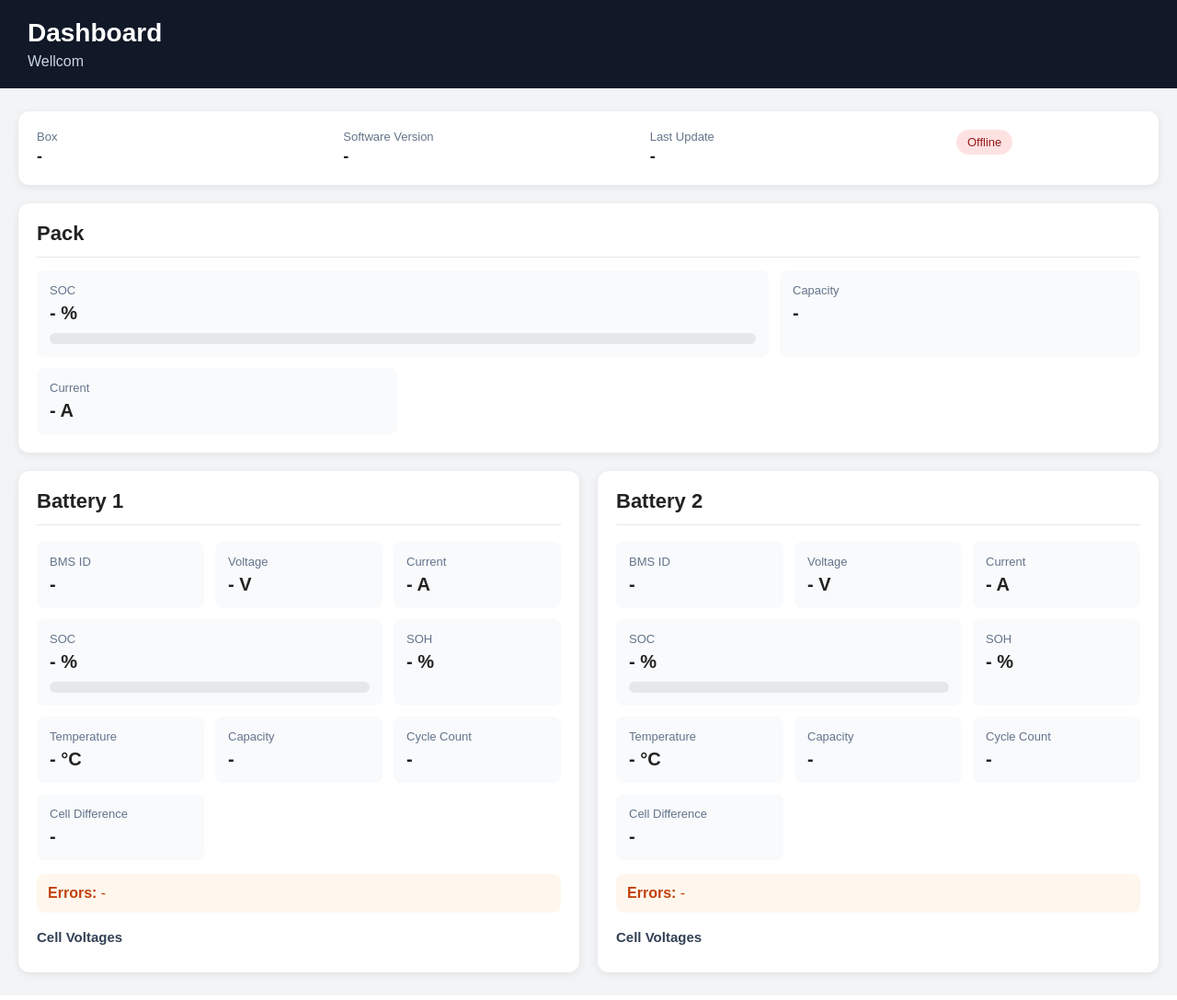
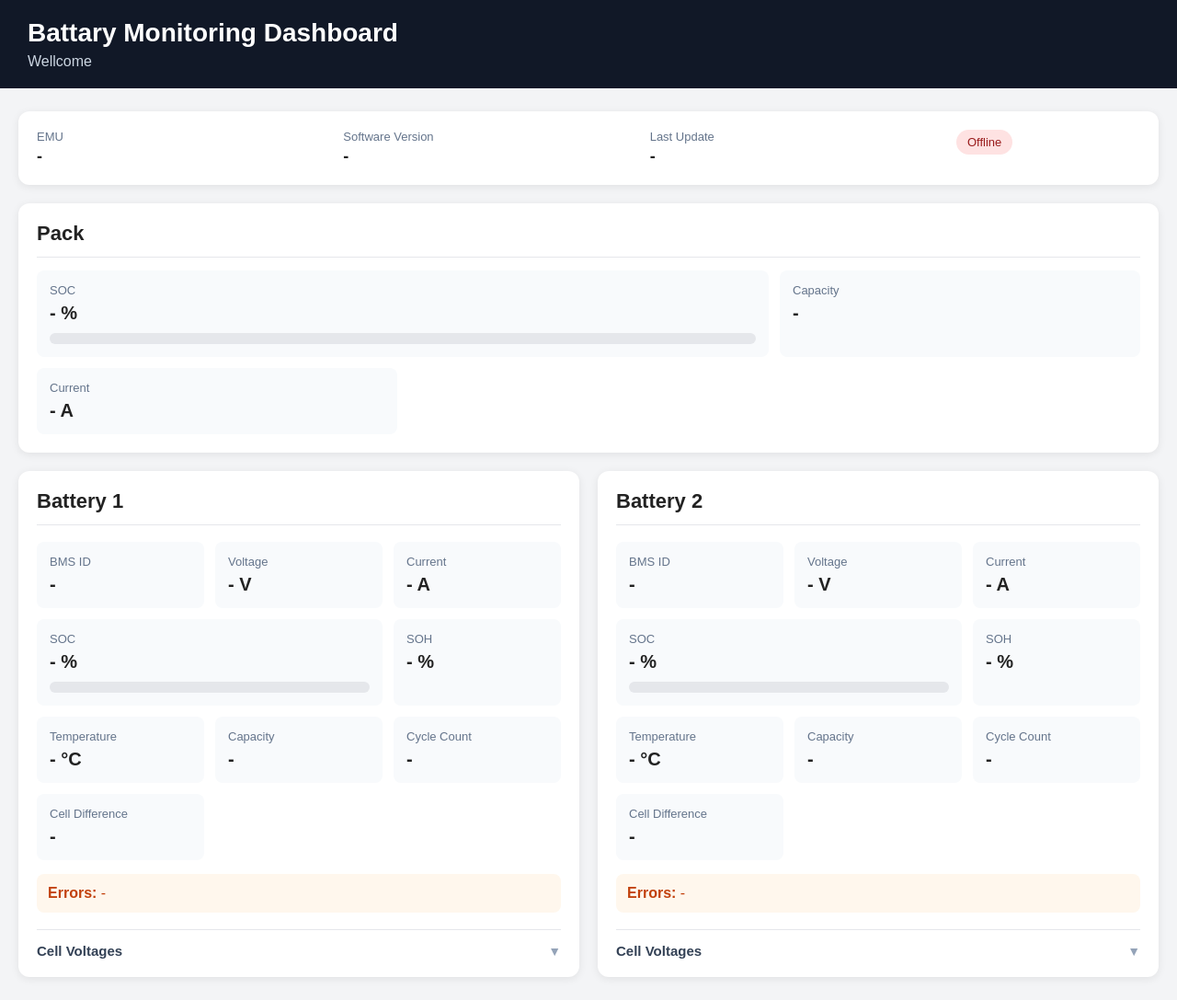
Before and after one commit to nayanakab22/ec600-web, a FastAPI app: page / in a window 1280 px wide. Shown: the whole page at 92% size. Run offline with FastAPI, Linux system fonts and the light colour scheme.

Commit message:
Update dashboard.html

```diff
--- a/templates/dashboard.html
+++ b/templates/dashboard.html
@@ -8,7 +8,7 @@
     <meta name="viewport"
           content="width=device-width, initial-scale=1.0">
 
-    <title> Dashboard</title>
+    <title>Battary Monitoring Dashboard</title>
 
     <style>
 
@@ -147,16 +147,52 @@
             color: #c2410c;
         }
 
-        /* ===== Cell voltages ===== */
+        /* ===== Cell voltages (collapsible) ===== */
 
         .cell-section {
             margin-top: 18px;
+            border-top: 1px solid #e5e7eb;
+            padding-top: 14px;
         }
 
-        .cell-section h4 {
-            margin: 0 0 10px;
+        .cell-toggle {
+            display: flex;
+            align-items: center;
+            justify-content: space-between;
+            cursor: pointer;
+            user-select: none;
+            background: none;
+            border: none;
+            width: 100%;
+            padding: 0;
+            font: inherit;
+        }
+
+        .cell-toggle h4 {
+            margin: 0;
             font-size: 15px;
             color: #334155;
+        }
+
+        .cell-toggle .chevron {
+            color: #94a3b8;
+            font-size: 14px;
+            transition: transform 0.2s;
+        }
+
+        .cell-toggle.open .chevron {
+            transform: rotate(180deg);
+        }
+
+        .cell-body {
+            max-height: 0;
+            overflow: hidden;
+            transition: max-height 0.25s ease;
+        }
+
+        .cell-body.open {
+            max-height: 600px;
+            margin-top: 12px;
         }
 
         .cell-grid {
@@ -334,10 +370,10 @@
 
 <div class="header">
 
-    <h1 id="dashboardTitle"> Dashboard</h1>
+    <h1 id="dashboardTitle">Battary Monitoring Dashboard</h1>
 
     <p>
-        Wellcom
+       Wellcome
     </p>
 
 </div>
@@ -355,7 +391,7 @@
         <div class="top-info">
 
             <div class="info-item">
-                <div class="info-label">Box</div>
+                <div class="info-label">EMU</div>
                 <div class="info-value" id="tboxId">-</div>
             </div>
 
@@ -393,7 +429,7 @@
         <div class="data-grid">
 
             <div class="data-box soc-box">
-                <div class="data-label"> SOC</div>
+                <div class="data-label">SOC</div>
                 <div class="data-value" id="combinedSoc">- %</div>
                 <div class="soc-bar">
                     <div class="soc-fill" id="combinedSocBar"></div>
@@ -401,7 +437,7 @@
             </div>
 
             <div class="data-box">
-                <div class="data-label"> Capacity</div>
+                <div class="data-label">Capacity</div>
                 <div class="data-value" id="combinedCapacity">-</div>
             </div>
 
@@ -486,8 +522,17 @@
             </div>
 
             <div class="cell-section">
-                <h4>Cell Voltages</h4>
-                <div class="cell-grid" id="b1Cells"></div>
+
+                <button class="cell-toggle" id="b1Toggle"
+                        onclick="toggleCells('b1')">
+                    <h4>Cell Voltages</h4>
+                    <span class="chevron">▼</span>
+                </button>
+
+                <div class="cell-body" id="b1Body">
+                    <div class="cell-grid" id="b1Cells"></div>
+                </div>
+
             </div>
 
         </div>
@@ -557,8 +602,17 @@
             </div>
 
             <div class="cell-section">
-                <h4>Cell Voltages</h4>
-                <div class="cell-grid" id="b2Cells"></div>
+
+                <button class="cell-toggle" id="b2Toggle"
+                        onclick="toggleCells('b2')">
+                    <h4>Cell Voltages</h4>
+                    <span class="chevron">▼</span>
+                </button>
+
+                <div class="cell-body" id="b2Body">
+                    <div class="cell-grid" id="b2Cells"></div>
+                </div>
+
             </div>
 
         </div>
@@ -722,6 +776,21 @@ function setText(id, value) {
     if (element) {
         element.innerText = valueOrDash(value);
     }
+
+}
+
+
+function toggleCells(prefix) {
+
+    const body = document.getElementById(prefix + "Body");
+    const toggle = document.getElementById(prefix + "Toggle");
+
+    if (!body || !toggle) {
+        return;
+    }
+
+    body.classList.toggle("open");
+    toggle.classList.toggle("open");
 
 }
 
```
